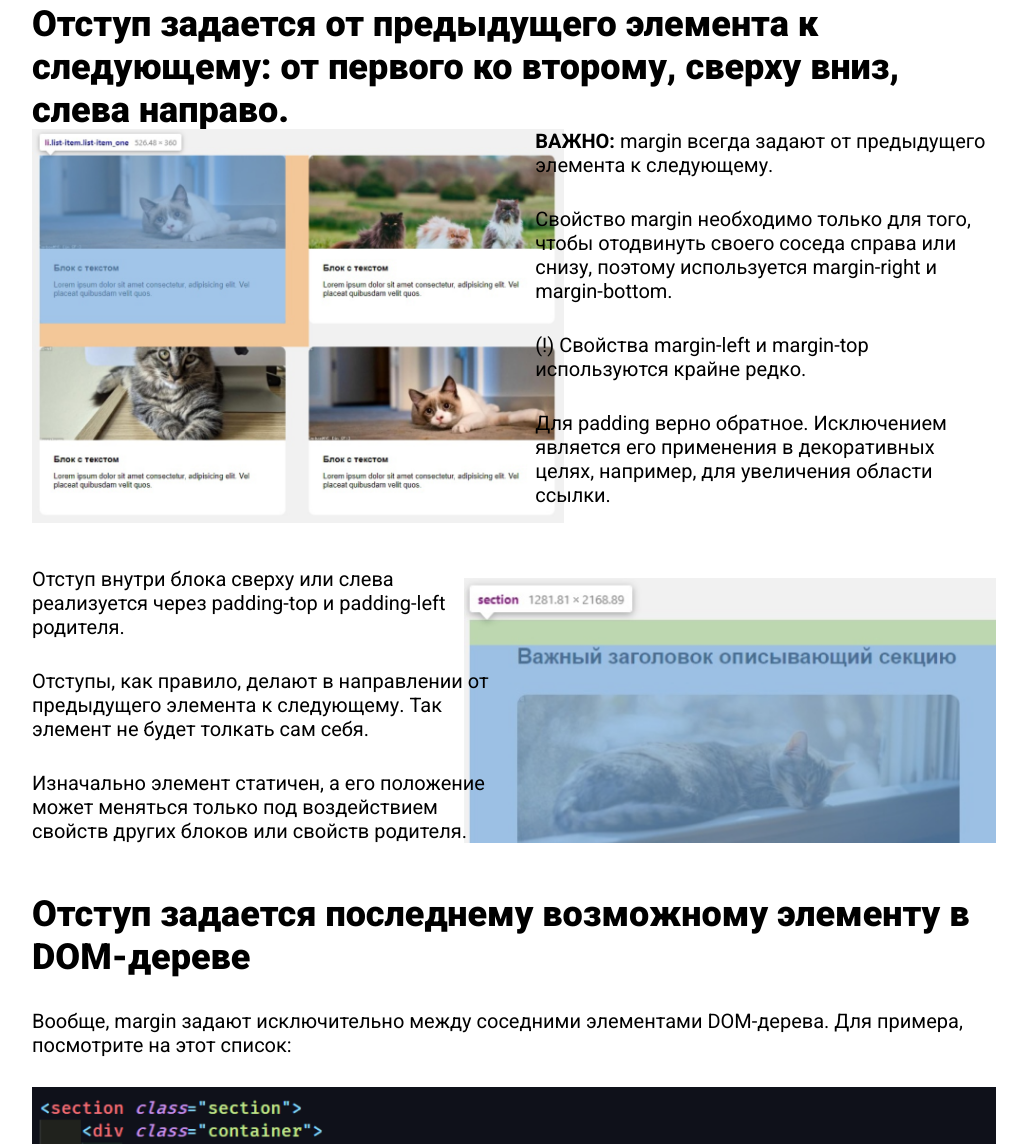
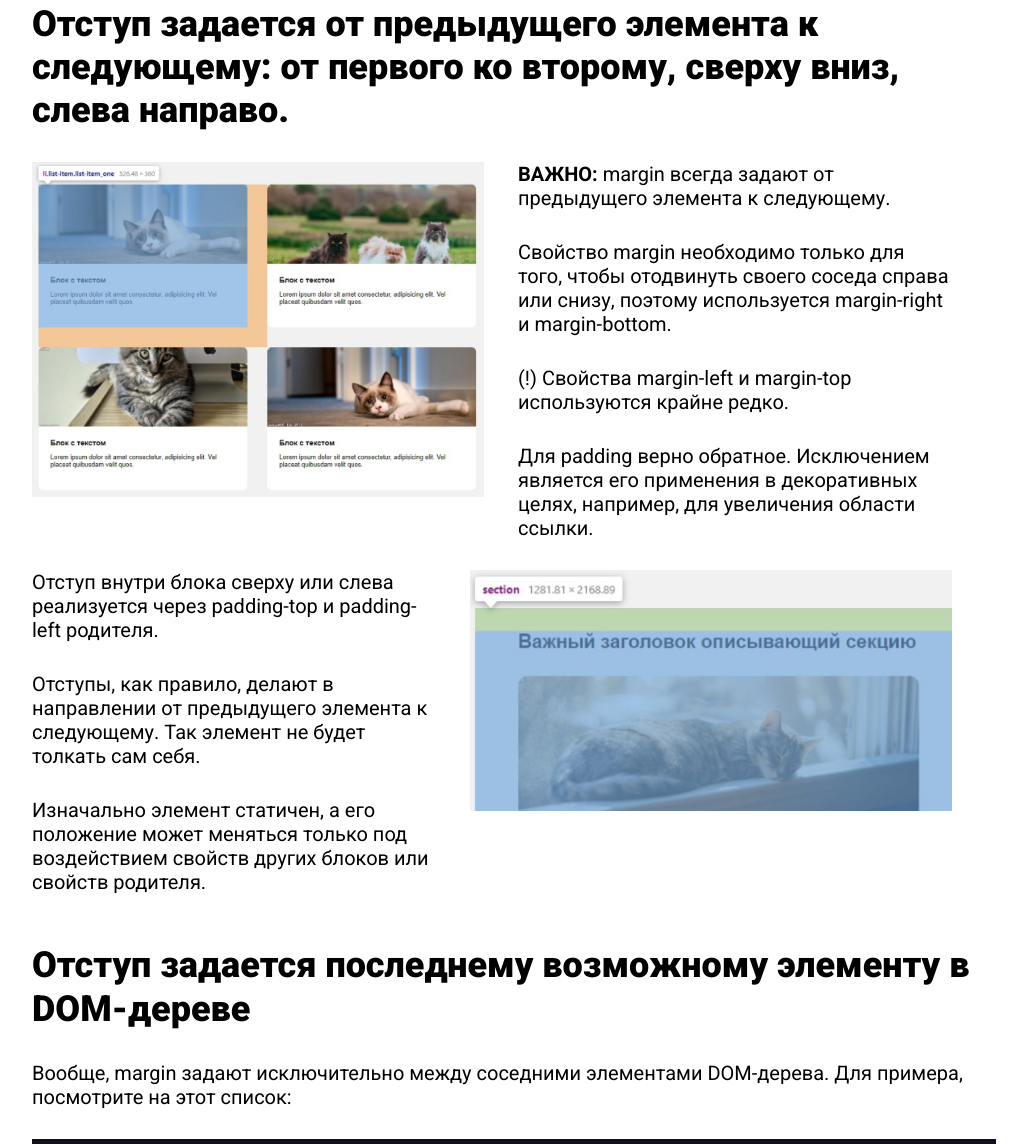
Before and after one commit to Medery/indentation, a plain HTML site: page index.html in a window 1280 px wide. Shown: the part 768-1912 px from the top of the page, without its empty margins (126-1153 px from the left). Drawn offline with Linux system fonts and the light colour scheme.

Commit message:
исправление ошибок

```diff
--- a/index.html
+++ b/index.html
@@ -40,19 +40,24 @@
        <section class="margin-principles">
         <div id="MarginPrinciples" class="margin-principles__container container">
             <h2 class="margin-principles__title">Отступ задается от предыдущего элемента к следующему: от первого ко второму, сверху вниз, слева направо.</h2>
-            <img src="margin-principle/margin-principle-img/margin-principle-img1.png" alt="Первый пример" class="margin-principles__img">
-            <div class="margin-principles__block">
-                <p class="margin-principles__text"><b>ВАЖНО:</b> margin всегда задают от предыдущего элемента к следующему.</p>
-                <p class="margin-principles__text">Свойство margin необходимо только для того, чтобы отодвинуть своего соседа справа или снизу, поэтому используется margin-right и margin-bottom.</p>
-                <p class="margin-principles__text">(!) Свойства margin-left и margin-top используются крайне редко.</p>
-                <p class="margin-principles__text">Для padding верно обратное. Исключением является его применения в декоративных целях, например, для увеличения области ссылки.</p>
+            <div class="margin-principles__block top-left top">
+                <img src="margin-principle/margin-principle-img/margin-principle-img1.png" alt="">
             </div>
-            <img src="margin-principle/margin-principle-img/margin-principle-img2.png" alt="второй пример" class="margin-principles__img">
-            <div class="margin-principles__block">
-                <p class="margin-principles__text">Отступ внутри блока сверху или слева реализуется через padding-top и padding-left родителя.</p>
-                <p class="margin-principles__text">Отступы, как правило, делают в направлении от предыдущего элемента к следующему. Так элемент не будет толкать сам себя.</p>
-                <p class="margin-principles__text">Изначально элемент статичен, а его положение может меняться только под воздействием свойств других блоков или свойств родителя.</p>
+            <div class="margin-principles__block top-right top">
+                <p><b>ВАЖНО:</b> margin всегда задают от предыдущего элемента к следующему.</p>
+                <p>Свойство margin необходимо только для того, чтобы отодвинуть своего соседа справа или снизу, поэтому используется margin-right и margin-bottom.</p>
+                <p>(!) Свойства margin-left и margin-top используются крайне редко.</p>
+                <p>Для padding верно обратное. Исключением является его применения в декоративных целях, например, для увеличения области ссылки.</p>
             </div>
+            <div class="margin-principles__block bottom-left bottom">
+                <p>Отступ внутри блока сверху или слева реализуется через padding-top и padding-left родителя.</p>
+                <p>Отступы, как правило, делают в направлении от предыдущего элемента к следующему. Так элемент не будет толкать сам себя.</p>
+                <p>Изначально элемент статичен, а его положение может меняться только под воздействием свойств других блоков или свойств родителя.</p>
+            </div>
+            <div class="margin-principles__block bottom-right bottom">
+                <img src="margin-principle/margin-principle-img/margin-principle-img2.png" alt="">
+            </div>
+
         </div>
        </section>
        <section id="SpacingGuide" class="spacing-guide">
--- a/margin-principle/margin-principle.css
+++ b/margin-principle/margin-principle.css
@@ -1,17 +1,16 @@
+.margin-principles {
+    padding-bottom: 50px;
+}
+
+.margin-principles p {
+    font-size: 20px;
+    font-weight: 400;
+    line-height: 120%;
+}
+
 .margin-principles__title {
     font-size: 36px;
     font-weight: 900;
-    line-height: 120%;
-}
-
-.margin-principles__container {
-    position: relative;
-    min-height: 890px;
-}
-
-.margin-principles__text {
-    font-size: 20px;
-    font-weight: 400;
     line-height: 120%;
 }
 
@@ -19,32 +18,28 @@
     margin-bottom: 30px;
 }
 
-.margin-principles__img:nth-of-type(1) {
-    position: absolute;
-    top: 126px;
-    left: 30px;
-    max-width: 52%;
-    height: auto;
+.margin-principles__title {
+    margin-bottom: 30px;
 }
 
-.margin-principles__block:nth-of-type(1) {
-    position: absolute;
-    top: 126px;
-    width: 45%;
-    right: 30px;
+.margin-principles__block {
+    display: inline-block;
 }
 
-.margin-principles__img:nth-of-type(2) {
-    position: absolute;
-    bottom: 50px;
-    right: 30px;
-    max-width: 52%;
-    height: auto;
+.top-left, .bottom-right {
+    max-width: 50%;
+    vertical-align: top;
 }
 
-.margin-principles__block:nth-of-type(2) {
-    position: absolute;
-    bottom: 50px;
-    left: 30px;
-    width: 45%;
+.top-right, .bottom-left {
+    max-width: 45%;
+    vertical-align: top;
 }
+
+.top-left, .bottom-left {
+    padding-right: 30px;
+}
+
+.top {
+    margin-bottom: 30px;
+}
```
